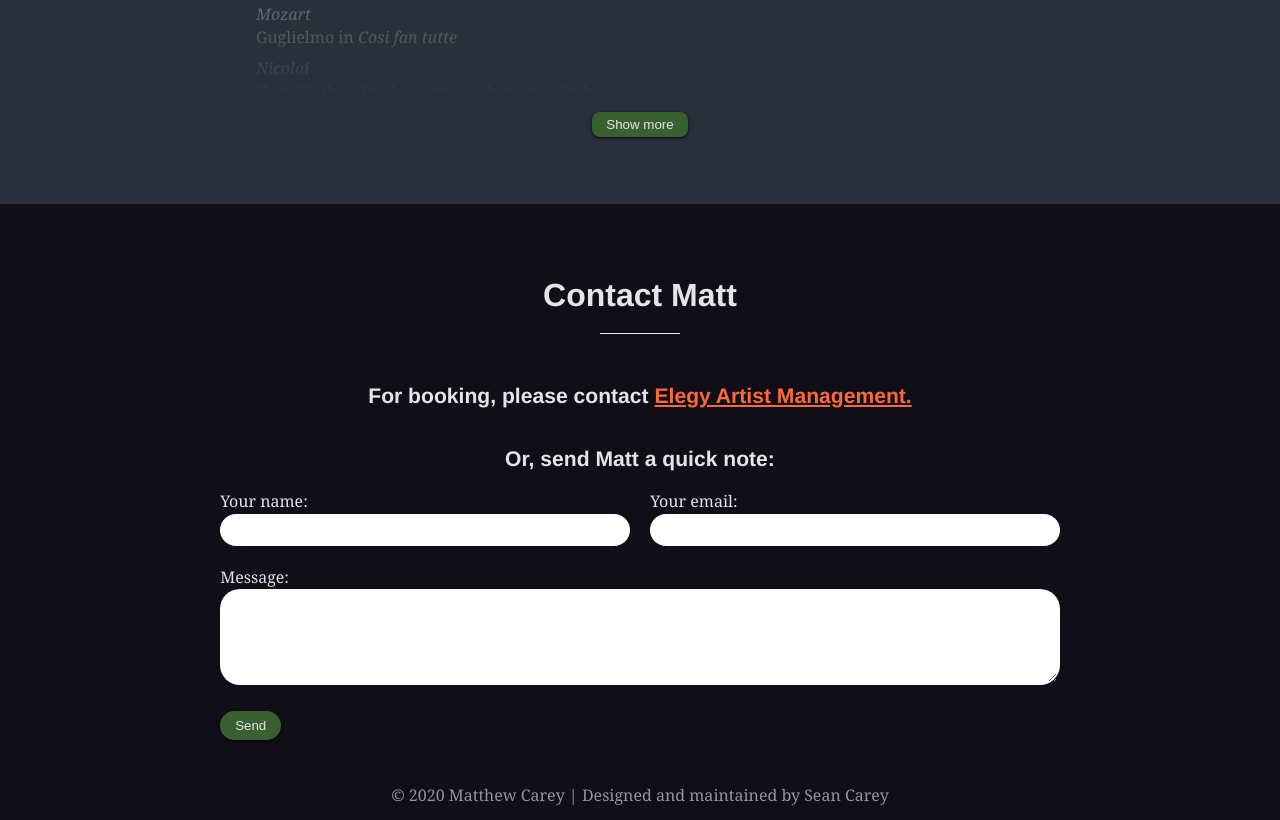
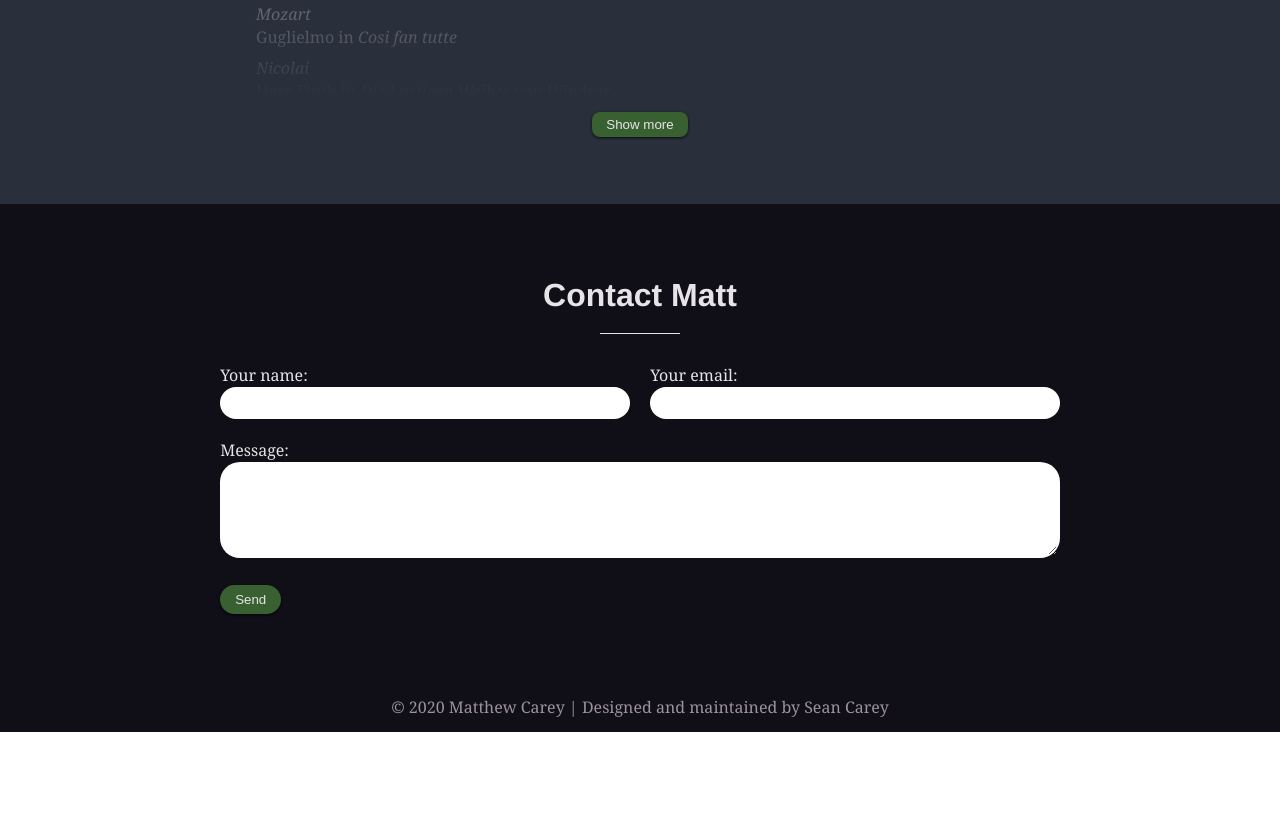
Before and after one commit to scarey18/MattCarey, a Gatsby site: page / in a window 1280 px wide. Shown: the part 6499-7319 px from the top of the page. After the commit the page ends 7231 px from the top, so only its background shows below. Built offline with nearby package versions, Linux system fonts and the light colour scheme; Gatsby itself is replaced by a stand-in of ours; some packages are replaced by stand-ins of ours; a web font is replaced by a local one; what typography-theme-kirkham would draw is missing.

Commit message:
Removed link to elegy management

```diff
--- a/package.json
+++ b/package.json
@@ -1,5 +1,5 @@
 {
-  "name": "Matthew Carey, Voice",
+  "name": "matthewcareybaritone",
   "private": true,
   "description": "The personal site of Matthew Carey, singer and speech-language pathologist.",
   "version": "0.1.0",
--- a/src/components/contactform.js
+++ b/src/components/contactform.js
@@ -137,7 +137,6 @@ const ContactForm = ({ onSubmission }) => {
 
   return (
     <React.Fragment>
-      <h3>Or, send Matt a quick note:</h3>
     	<Form
         name="contact"
         method="post"
--- a/src/components/contactsection.js
+++ b/src/components/contactsection.js
@@ -10,12 +10,6 @@ import Card from './card'
 
 const StyledArticle = styled(Article)`
 	background-color: ${palette.mainBackgroundColor};
-
-	h3 {
-		color: ${palette.mainColor};
-		text-align: center;
-		margin-top: 40px;
-	}
 `
 
 const SuccessCard = styled(Card)`
@@ -52,14 +46,6 @@ const ContactSection = () => {
 	return (
 		<StyledArticle id="contact">
 			<ContentHeader>Contact Matt</ContentHeader>
-			<h3>
-				For booking, please contact&nbsp;
-				<a
-					href="http://www.elegyartistmanagement.com/agency.php?view=contacts"
-					target="_blank"
-					rel="noopener noreferrer"
-				>Elegy Artist Management.</a>
-			</h3>
 			{content}
 		</StyledArticle>
 	)
```
